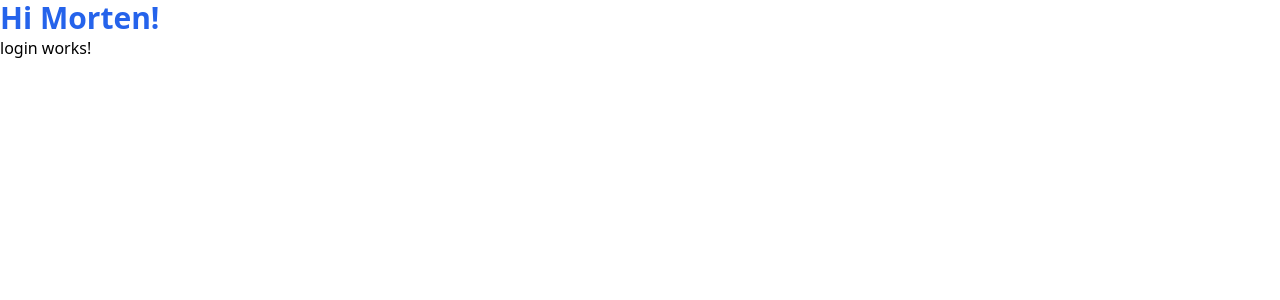
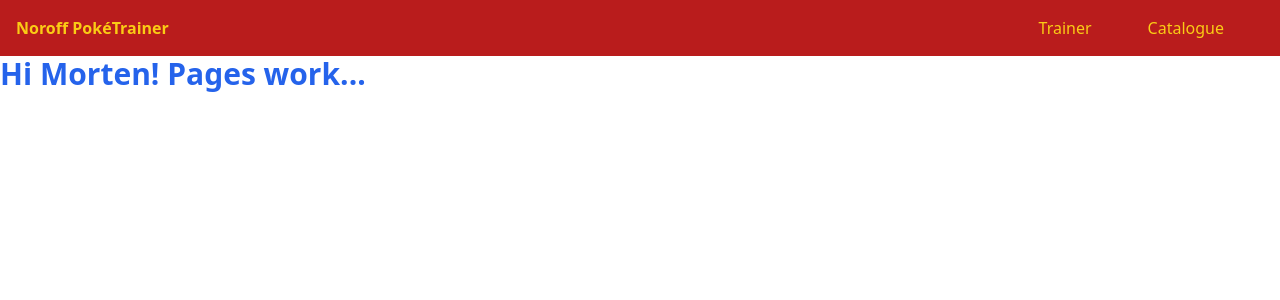
Before and after one commit to Oliver-Eng/Noroff-Pokemon-Catalogue, an Angular app: page /login in a window 1280 px wide. Shown: the top 300 px of the page. Built offline with nearby package versions, Linux system fonts and the light colour scheme; no server answers.

Commit message:
Added Navbar
Added a quick sticky navbar for dev convenience..

```diff
--- a/src/app/app.component.html
+++ b/src/app/app.component.html
@@ -1,2 +1,2 @@
-<h1 class="font-bold text-3xl text-blue-600">Hi Morten!</h1>
+<app-navbar></app-navbar>
 <router-outlet></router-outlet>
--- a/src/app/app.module.ts
+++ b/src/app/app.module.ts
@@ -6,13 +6,15 @@ import { AppRoutingModule } from './app-routing.module';
 import { LoginPage } from './pages/login/login/login.page';
 import { TrainerPage } from './pages/trainer/trainer/trainer.page';
 import { PokemonCataloguePage } from './pages/pokemon-catalogue/pokemon-catalogue/pokemon-catalogue.page';
+import { NavbarComponent } from './components/navbar/navbar.component';
 
 @NgModule({
   declarations: [
     AppComponent,
     LoginPage,
     TrainerPage,
-    PokemonCataloguePage
+    PokemonCataloguePage,
+    NavbarComponent
   ],
   imports: [
     BrowserModule,
--- /dev/null
+++ b/src/app/components/navbar/navbar.component.html
@@ -0,0 +1,19 @@
+<nav
+    class="bg-red-700 flex justify-between items-center p-4 sticky top-0 w-full z-50 text-yellow-400"
+>
+    <span class="font-bold left-0">
+        <a routerLink="">Noroff PokéTrainer</a>
+    </span>
+
+    <!-- Put: *ngIf="user !== undefined" in ng-container when we can check if user exists. -->
+    <ng-container>
+        <ul class="flex left mr-10">
+            <li class="px-14">
+                <a routerLink="trainer">Trainer</a>
+            </li>
+            <li class="">
+                <a routerLink="catalogue">Catalogue</a>
+            </li>
+        </ul>
+    </ng-container>
+</nav>
--- /dev/null
+++ b/src/app/components/navbar/navbar.component.ts
@@ -0,0 +1,12 @@
+import { Component, OnInit } from '@angular/core';
+
+@Component({
+    selector: 'app-navbar',
+    templateUrl: './navbar.component.html',
+    styleUrls: ['./navbar.component.css'],
+})
+export class NavbarComponent implements OnInit {
+    constructor() {}
+
+    ngOnInit(): void {}
+}
--- a/src/app/pages/login/login/login.page.html
+++ b/src/app/pages/login/login/login.page.html
@@ -1 +1 @@
-<p>login works!</p>
+<h1 class="font-bold text-3xl text-blue-600">Hi Morten! Pages work...</h1>
```
Also changed, not shown: src/app/components/navbar/navbar.component.css (added), 1 other file (tests, documents, lock files or other folders).
